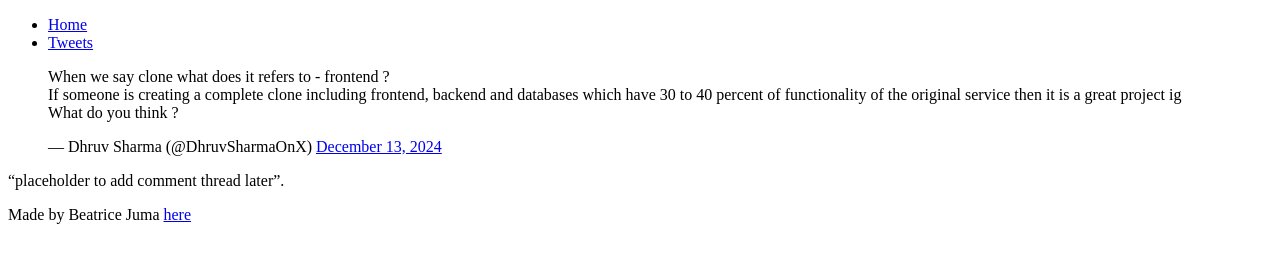
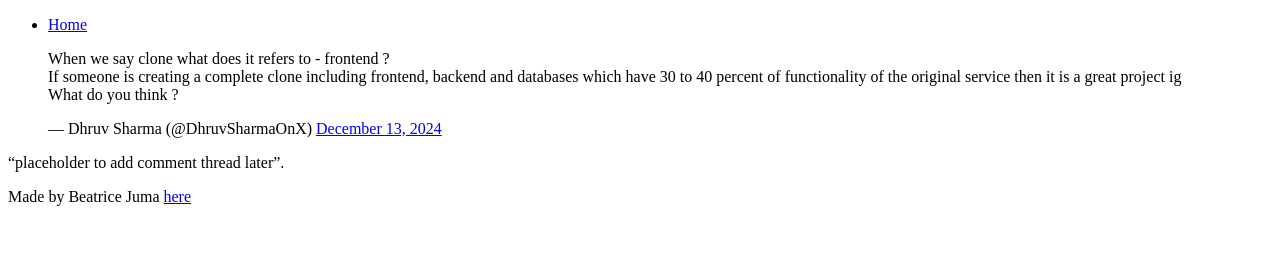
Before and after one commit to BettieJ/My_First_Portfolio, a plain HTML site: page html_basic/tweets.html in a window 1280 px wide. Drawn offline with Linux system fonts and the light colour scheme.

Commit message:
Update tweets.html

```diff
--- a/html_basic/tweets.html
+++ b/html_basic/tweets.html
@@ -9,7 +9,6 @@
     <header>
         <ul>
             <li><a href="http://index.html">Home</a></li>
-            <li> <a href="http://tweets.html">Tweets</a></li>
         </ul>
         <nav>
 
```
